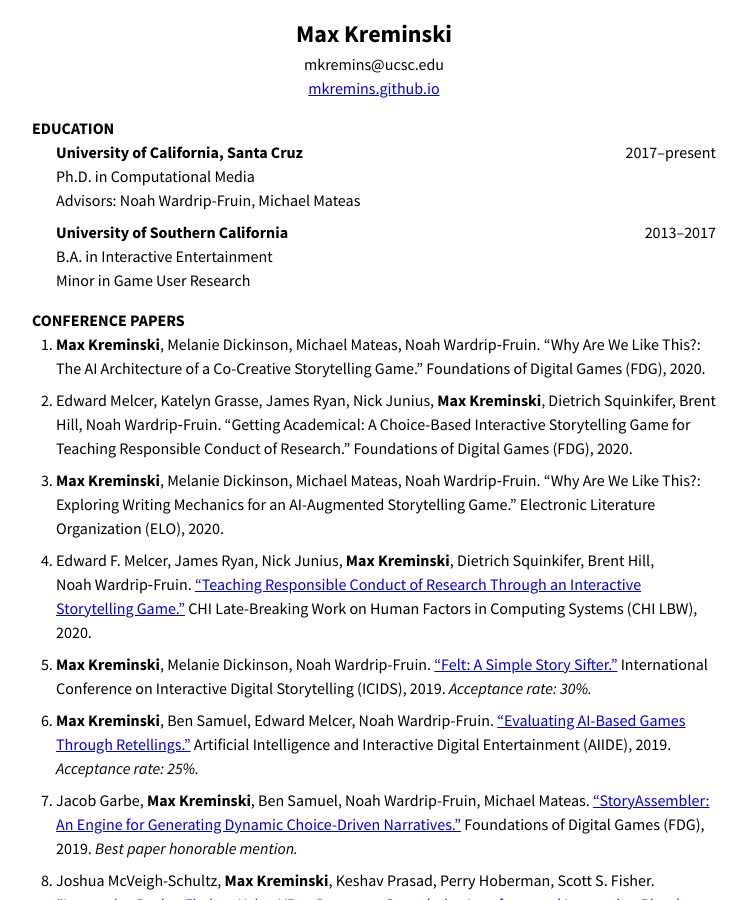
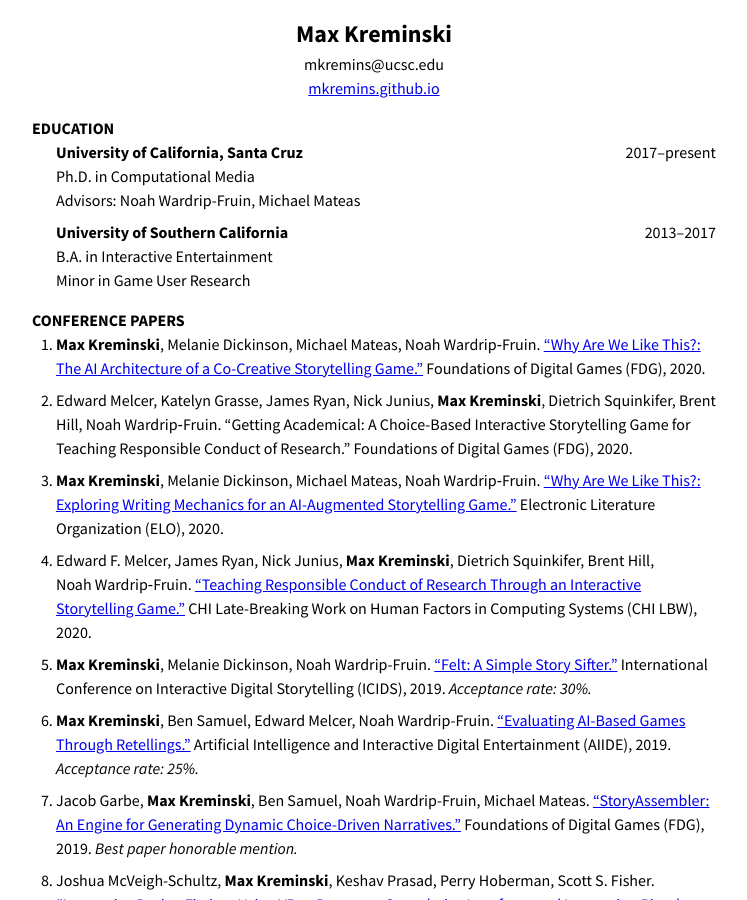
Before and after one commit to mkremins/mkremins.github.io, a Jekyll site: the page built from cv/index.html, in a window 1280 px wide and 900 px high. Shown: the whole window, without its empty margins (266-1013 px from the left). Built offline with Jekyll 4.4.1, drawn with Linux system fonts in a browser that asks for light colours; part of the change alters nothing that is shown.

```diff
--- a/_data/publications.json
+++ b/_data/publications.json
@@ -10,7 +10,7 @@
 },
 {
   "title": "Why Are We Like This?: The AI Architecture of a Co-Creative Storytelling Game",
-  "url": "",
+  "url": "https://mkremins.github.io/publications/WAWLT_FDG2020.pdf",
   "authors": ["Max Kreminski", "Melanie Dickinson", "Michael Mateas", "Noah&nbsp;Wardrip&#8209;Fruin"],
   "year": "2020",
   "venue": "FDG",
@@ -28,7 +28,7 @@
 },
 {
   "title": "Why Are We Like This?: Exploring Writing Mechanics for an AI-Augmented Storytelling Game",
-  "url": "",
+  "url": "https://mkremins.github.io/publications/WAWLT_ELO2020.pdf",
   "authors": ["Max Kreminski", "Melanie Dickinson", "Michael Mateas", "Noah&nbsp;Wardrip&#8209;Fruin"],
   "year": "2020",
   "venue": "ELO",
```
Also changed, not shown: 2 other files.
